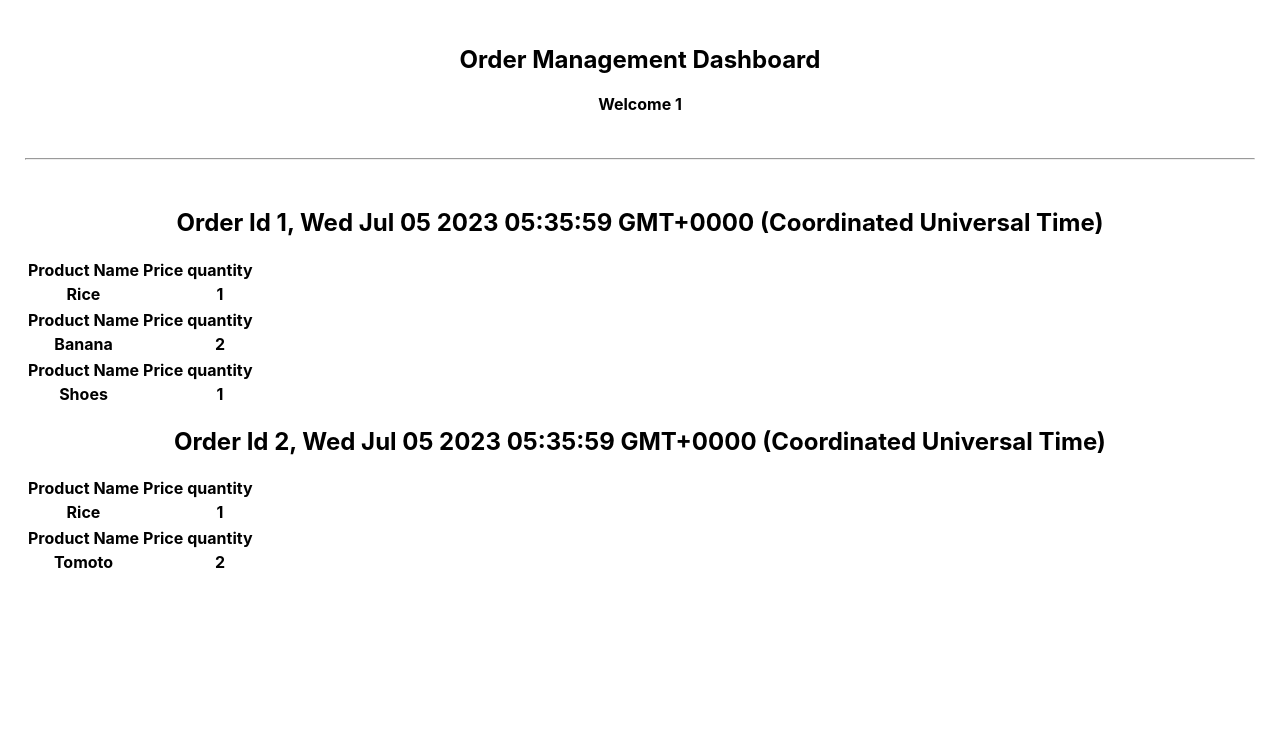
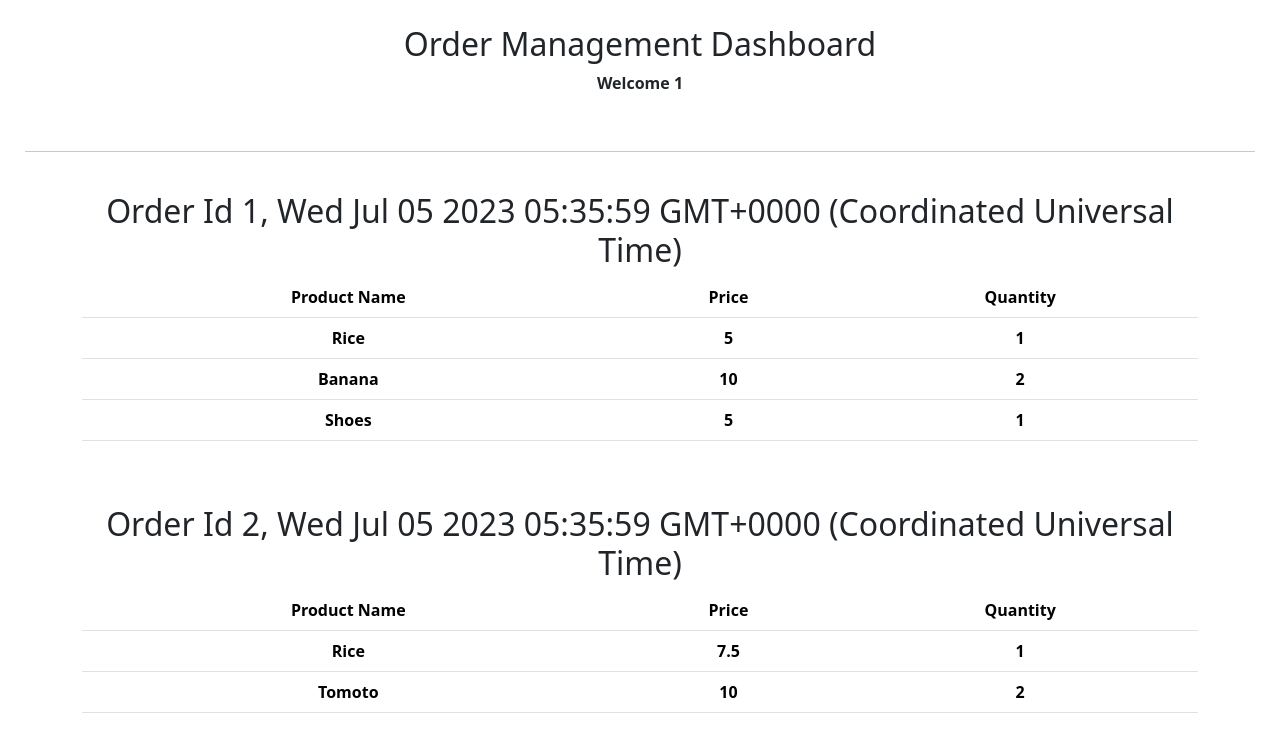
Before and after one commit to Islam990/order_management_frontend, a React (Create React App) app: page /dashboard/1 in a window 1280 px wide. Shown: the top 752 px of the page. Built offline with nearby package versions, Linux system fonts and the light colour scheme.

Commit message:
Style orders table with bootstrap

```diff
--- a/src/Components/Dashboard.js
+++ b/src/Components/Dashboard.js
@@ -10,17 +10,17 @@ const Dashboard = () => {
         {
             id: 1, date: new Date(), products:
                 [
-                    {  id: 1,productName: 'Rice', Price: 5, quantity: 1 },
-                    {  id: 2,productName: 'Banana', Price: 10, quantity: 2 },
-                    {  id: 3,productName: 'Shoes', Price: 5, quantity: 1 }
+                    { id: 1, productName: 'Rice', Price: 5, quantity: 1 },
+                    { id: 2, productName: 'Banana', Price: 10, quantity: 2 },
+                    { id: 3, productName: 'Shoes', Price: 5, quantity: 1 }
                 ]
         },
 
         {
             id: 2, date: new Date(), products:
                 [
-                    {  id: 4,productName: 'Rice', Price: 7.5, quantity: 1 },
-                    {  id: 5,productName: 'Tomoto', Price: 10, quantity: 2 },
+                    { id: 4, productName: 'Rice', Price: 7.5, quantity: 1 },
+                    { id: 5, productName: 'Tomoto', Price: 10, quantity: 2 },
                 ]
         }
 
@@ -29,40 +29,34 @@ const Dashboard = () => {
     return (
         <div className='dashboard'>
             <h2>Order Management Dashboard</h2>
-            <p>Welcome {params.userName} </p>
-
-            <br></br><hr></hr><br></br>
-
-            {
-                orders.map(
+            <p>Welcome {params.userName}</p>
+            <br />  <hr /><br />
+            {orders.map(
                 order => (
-                        <div key={order.id}>
+                    <div className="container" key={order.id}>
                         <h2>Order Id {order.id}, {order.date.toString()}</h2>
-                            {order.products.map(
-                                product => (
-                                    <table className="table" key={`${order.id}-${product.id}`}>
+                        <table className="table">
                             <thead>
                                 <tr>
                                     <th>Product Name</th>
                                     <th>Price</th>
-                                                <th>quantity</th>
+                                    <th>Quantity</th>
                                 </tr>
                             </thead>
                             <tbody>
-                                            <tr>
+                                {order.products.map(product => (
+                                    <tr key={`${order.id}-${product.id}`}>
                                         <td>{product.productName}</td>
-                                                <td>{product.price}</td>
+                                        <td>{product.Price}</td>
                                         <td>{product.quantity}</td>
                                     </tr>
+                                ))}
                             </tbody>
                         </table>
+                        <br></br><br></br>
+                    </div>
                 )
             )}
-                        </div>
-                    )
-                )
-            }
-
         </div>
     );
 }
--- a/src/index.js
+++ b/src/index.js
@@ -3,6 +3,7 @@ import ReactDOM from 'react-dom/client';
 import './index.css';
 import App from './App';
 import reportWebVitals from './reportWebVitals';
+import '../node_modules/bootstrap/dist/css/bootstrap.min.css'
 
 const root = ReactDOM.createRoot(document.getElementById('root'));
 root.render(
```
Also changed, not shown: 1 other file (tests, documents, lock files or other folders). Lines whose indentation alone changed are shown as unchanged.
